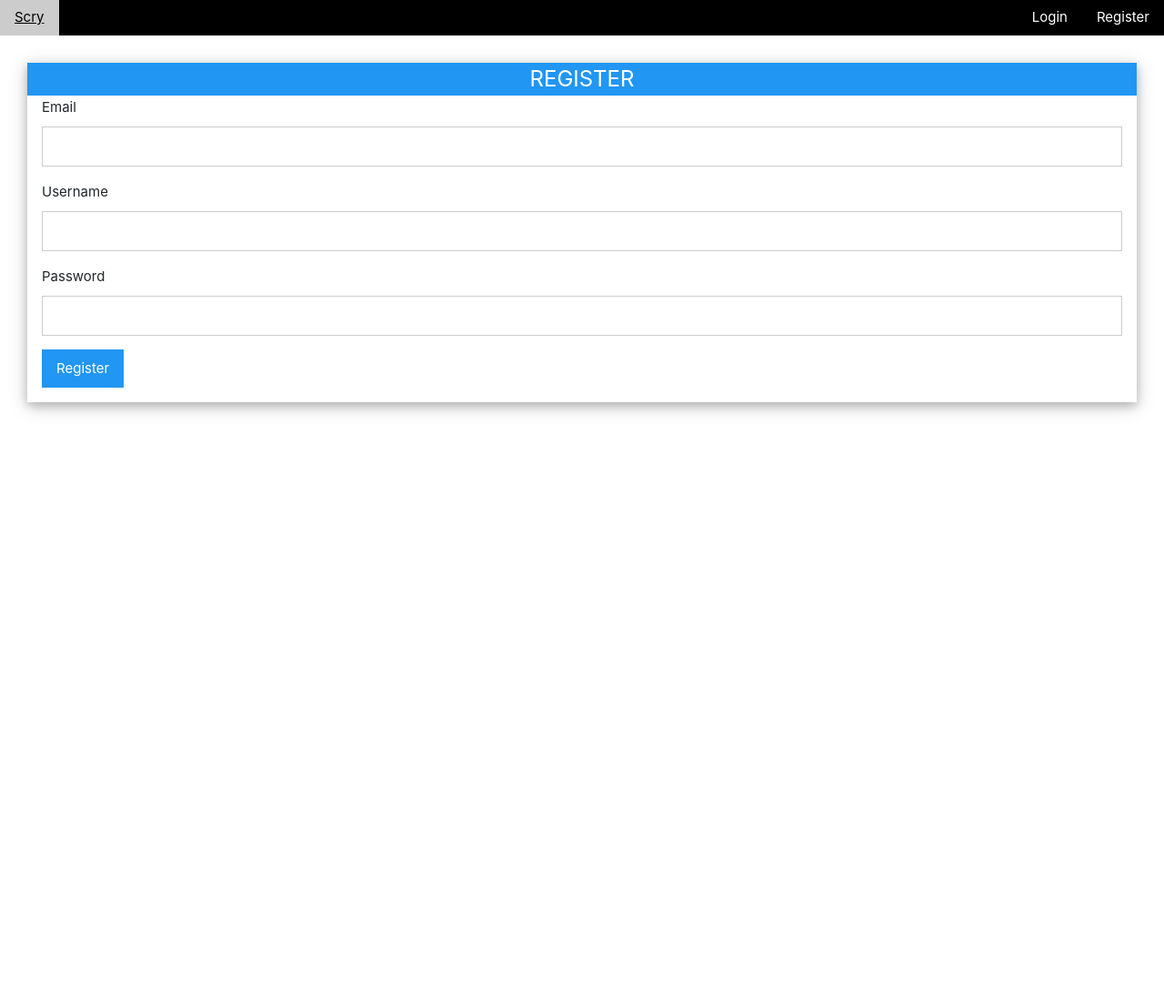
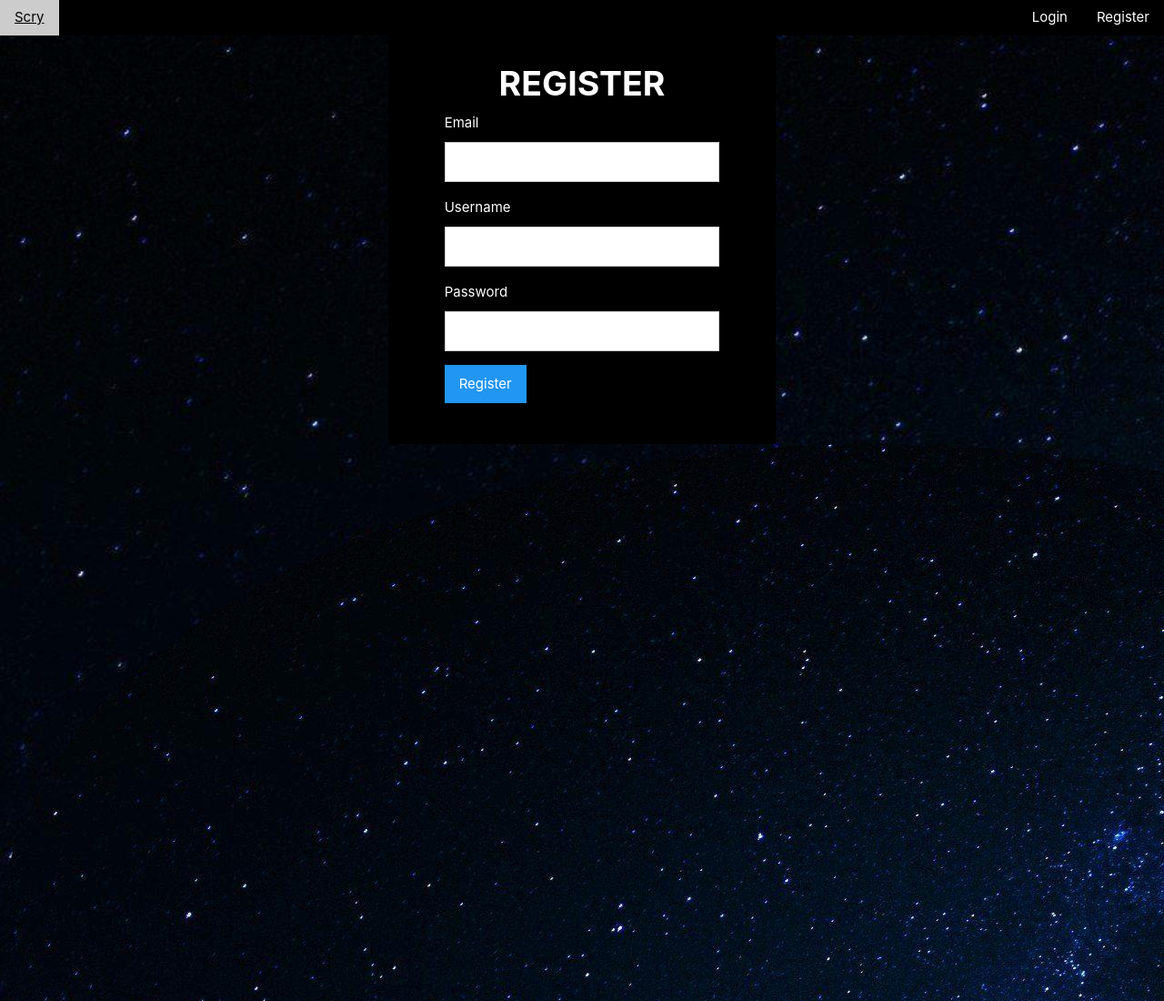
Before and after one commit to Bellawei0/Scry, a React (Create React App) app: page /register in a window 1280 px wide. Shown: the top 1100 px of the page at 91% size. Before the commit the page ends 800 px from the top, so only its background shows below. Built offline with nearby package versions, Linux system fonts and the light colour scheme; no server answers.

Commit message:
styled register page UI

```diff
--- a/src/components/Register.jsx
+++ b/src/components/Register.jsx
@@ -5,37 +5,43 @@ import Alert from "./Alert";
 
 class Register extends Component {
   state = { err: "" };
-    register = (e) =>
-    {
+  register = (e) => {
     e.preventDefault();
-        axios.post("/api/register",
-        {
+    axios
+      .post("/api/register", {
         email: document.getElementById("email").value,
         username: document.getElementById("username").value,
         pwd: document.getElementById("password").value,
       })
-        .then((res) =>
-        {
-            if (res.data.error)
-            {
+      .then((res) => {
+        if (res.data.error) {
           this.setState({ err: res.data.error });
-            }
-            else
-            {
-                window.location = "/login"
+        } else {
+          window.location = "/login";
         }
       });
   };
 
-    render()
-    {
+  render() {
     return (
+      <div class="showcase">
+        <div className="grandParentContaniner">
+          <div class="w3-cell-row">
+            <div class="w3-third w3-container w3-Deep Purple">
+              <p></p>
+            </div>
+
+            <div class="w3-third w3-container w3-black">
               <div className="w3-card-4" style={{ margin: "2rem" }}>
-                <div className="w3-container w3-blue w3-center w3-xlarge">
-                    REGISTER
+                <div className="w3-container w3-black w3-center w3-xlarge">
+                  <h1 className="w3-center">REGISTER</h1>
                 </div>
                 <div className="w3-container">
-                    {this.state.err.length > 0 && (<Alert message={`Check your form and try again! (${this.state.err})`}/>)}
+                  {this.state.err.length > 0 && (
+                    <Alert
+                      message={`Check your form and try again! (${this.state.err})`}
+                    />
+                  )}
                   <form onSubmit={this.register}>
                     <p>
                       <label htmlFor="email">Email</label>
@@ -69,6 +75,18 @@ class Register extends Component {
                   </form>
                 </div>
               </div>
+            </div>
+          </div>
+          <div>
+            <img
+              className="mx-auto rounded-circle"
+              src={require("./assets/img/space.jpg")}
+              alt=""
+            />
+            <h1>hele</h1>
+          </div>
+        </div>
+      </div>
     );
   }
 }
```
Lines whose indentation alone changed are shown as unchanged.
